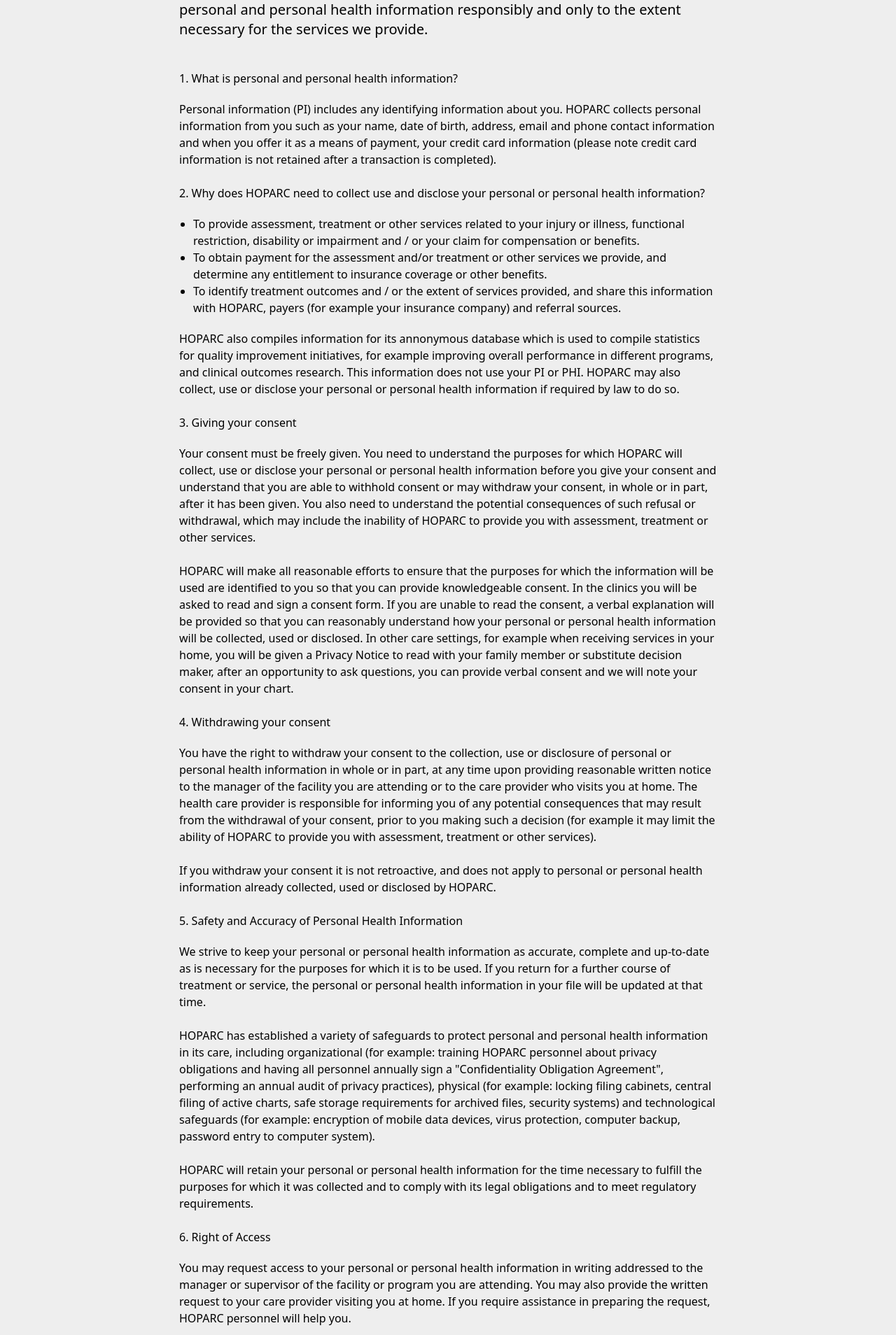
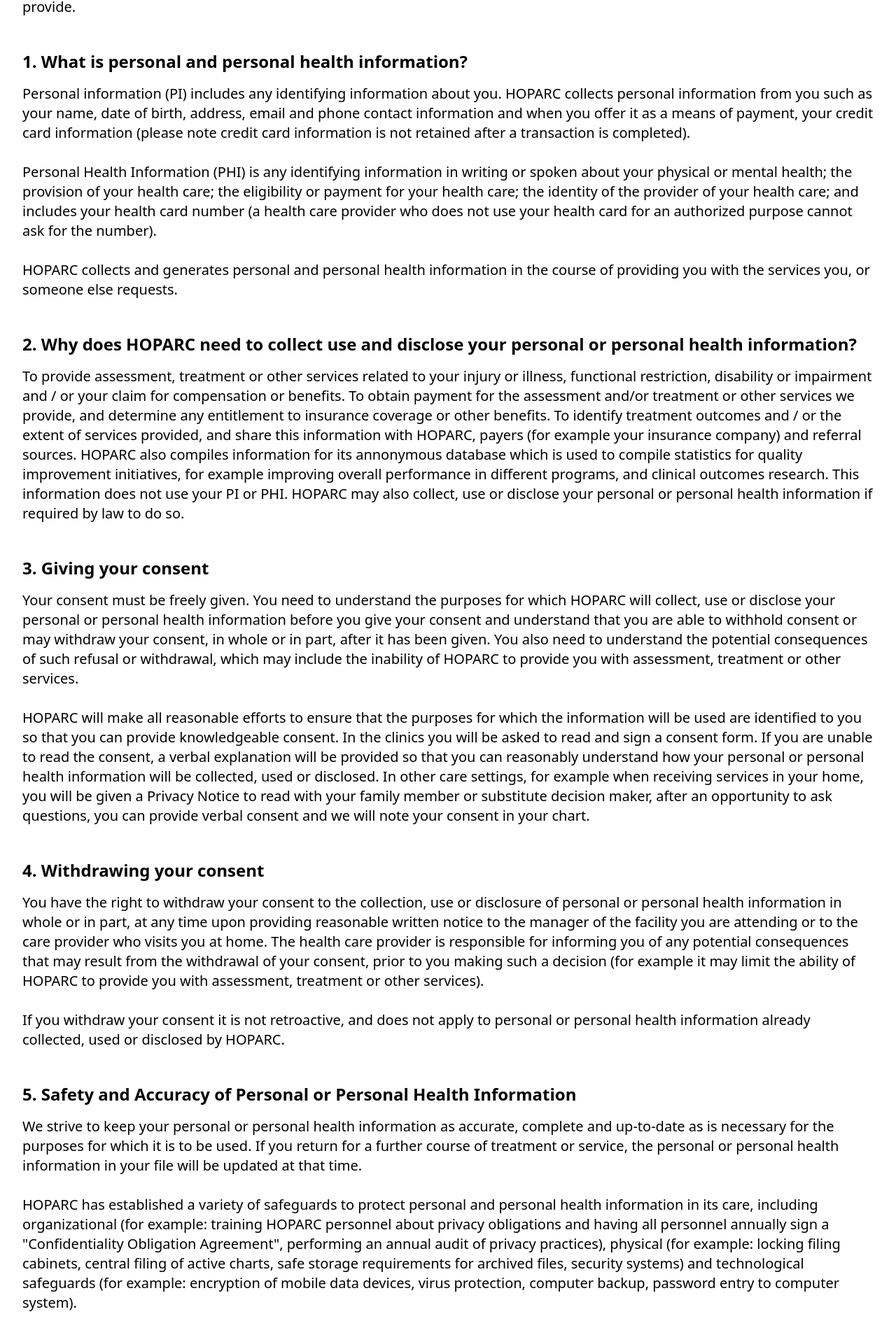
Before and after one commit to Hoparc/hoparc, a Next.js app: page /privacy-policy in a window 1280 px wide. Shown: the part 232-2140 px from the top of the page at 70% size. Built offline with nearby package versions, Linux system fonts and the light colour scheme.

Commit message:
Update privacy policy page

```diff
--- a/pages/privacy-policy.tsx
+++ b/pages/privacy-policy.tsx
@@ -1,17 +1,29 @@
 import Head from "next/head";
+import React from "react";
+import Footer from "../components/global/Footer";
+import Navbar from "../components/global/Navbar";
 
-import { NextPage } from "next";
+type PoliciesProps = {
+  title: string;
+  children?: React.ReactNode;
+};
 
-import Navbar from "../components/global/Navbar";
-import Footer from "../components/global/Footer";
+function Policies({ title, children }: PoliciesProps) {
+  return (
+    <>
+      <h2 className="mt-12 text-xl font-bold sm:text-2xl">{title}</h2>
+      <div className="mt-4 text-xl font-light">{children}</div>
+    </>
+  );
+}
 
-const PrivacyPolicy: NextPage = () => {
+const PrivacyPolicy = () => {
   return (
-    <div className="min-h-screen flex flex-col bg-slate-150">
+    <>
       <Head>
         <title>Privacy Policy | Hands on Physiotherapy and Rehab Centre</title>
         <link rel="apple-touch-icon" href="/path/to/apple-touch-icon.png" />
-        <meta name="theme-color" content="#0072C6" />
+        <meta name="theme-color" content="#327CDF" />
         <meta
           name="description"
           content="Privacy Policy at Hands on Physiotherapy and Rehab Centre"
@@ -23,68 +35,71 @@ const PrivacyPolicy: NextPage = () => {
         <meta name="viewport" content="width=device-width" />
       </Head>
       <Navbar />
-      <div className="mx-5 lg:mx-64 my-12 lg:my-24">
-        <h1 className="text-center my-5 font-bold uppercase tracking-wide text-4xl bg-gradient-to-r from-blue-350 via-green-350 to-blue-350 bg-clip-text fill-transparent [-webkit-text-fill-color:transparent]">
+      <section className="max-w-7xl mx-auto mt-5 px-5 sm:px-6 lg:px-8 py-20 sm:py-24 lg:py-24">
+        <h1 className="text-3xl font-extrabold tracking-tight sm:text-4xl">
           Privacy Policy
         </h1>
-        <p className="mb-5 leading-6 text-lg sm:text-xl ">
+        <p className="mt-4 text-xl font-light">
           The protection of personal and personal health information is an
           important principle to HOPARC. We are committed to collecting, using,
           and disclosing personal and personal health information responsibly
           and only to the extent necessary for the services we provide.
         </p>
-        <br />
 
-        <p>1. What is personal and personal health information?</p>
-        <p className="mt-5">
+        <Policies title="1. What is personal and personal health information?">
+          <p>
             Personal information (PI) includes any identifying information about
-          you. HOPARC collects personal information from you such as your name,
-          date of birth, address, email and phone contact information and when
-          you offer it as a means of payment, your credit card information
-          (please note credit card information is not retained after a
-          transaction is completed).
+            you. HOPARC collects personal information from you such as your
+            name, date of birth, address, email and phone contact information
+            and when you offer it as a means of payment, your credit card
+            information (please note credit card information is not retained
+            after a transaction is completed).
           </p>
           <br />
+          <p>
+            Personal Health Information (PHI) is any identifying information in
+            writing or spoken about your physical or mental health; the
+            provision of your health care; the eligibility or payment for your
+            health care; the identity of the provider of your health care; and
+            includes your health card number (a health care provider who does
+            not use your health card for an authorized purpose cannot ask for
+            the number).
+          </p>
+          <br />
+          <p>
+            HOPARC collects and generates personal and personal health
+            information in the course of providing you with the services you, or
+            someone else requests.
+          </p>
+        </Policies>
 
+        <Policies title="2. Why does HOPARC need to collect use and disclose your personal or personal health information?">
           <p>
-          2. Why does HOPARC need to collect use and disclose your personal or
-          personal health information?
-        </p>
-        <ul className="list-disc ml-5 mt-5">
-          <li>
             To provide assessment, treatment or other services related to your
             injury or illness, functional restriction, disability or impairment
-            and / or your claim for compensation or benefits.
-          </li>
-          <li>
-            To obtain payment for the assessment and/or treatment or other
-            services we provide, and determine any entitlement to insurance
-            coverage or other benefits.
-          </li>
-          <li>
-            To identify treatment outcomes and / or the extent of services
-            provided, and share this information with HOPARC, payers (for
-            example your insurance company) and referral sources.
-          </li>
-        </ul>
-        <p className="mt-5">
-          HOPARC also compiles information for its annonymous database which is
-          used to compile statistics for quality improvement initiatives, for
+            and / or your claim for compensation or benefits. To obtain payment
+            for the assessment and/or treatment or other services we provide,
+            and determine any entitlement to insurance coverage or other
+            benefits. To identify treatment outcomes and / or the extent of
+            services provided, and share this information with HOPARC, payers
+            (for example your insurance company) and referral sources. HOPARC
+            also compiles information for its annonymous database which is used
+            to compile statistics for quality improvement initiatives, for
             example improving overall performance in different programs, and
             clinical outcomes research. This information does not use your PI or
             PHI. HOPARC may also collect, use or disclose your personal or
             personal health information if required by law to do so.
           </p>
-        <br />
+        </Policies>
 
-        <p>3. Giving your consent</p>
-        <p className="mt-5">
-          Your consent must be freely given. You need to understand the purposes
-          for which HOPARC will collect, use or disclose your personal or
-          personal health information before you give your consent and
-          understand that you are able to withhold consent or may withdraw your
-          consent, in whole or in part, after it has been given. You also need
-          to understand the potential consequences of such refusal or
+        <Policies title="3. Giving your consent">
+          <p>
+            Your consent must be freely given. You need to understand the
+            purposes for which HOPARC will collect, use or disclose your
+            personal or personal health information before you give your consent
+            and understand that you are able to withhold consent or may withdraw
+            your consent, in whole or in part, after it has been given. You also
+            need to understand the potential consequences of such refusal or
             withdrawal, which may include the inability of HOPARC to provide you
             with assessment, treatment or other services.
           </p>
@@ -95,22 +110,23 @@ const PrivacyPolicy: NextPage = () => {
             you can provide knowledgeable consent. In the clinics you will be
             asked to read and sign a consent form. If you are unable to read the
             consent, a verbal explanation will be provided so that you can
-          reasonably understand how your personal or personal health information
-          will be collected, used or disclosed. In other care settings, for
-          example when receiving services in your home, you will be given a
-          Privacy Notice to read with your family member or substitute decision
-          maker, after an opportunity to ask questions, you can provide verbal
-          consent and we will note your consent in your chart.
+            reasonably understand how your personal or personal health
+            information will be collected, used or disclosed. In other care
+            settings, for example when receiving services in your home, you will
+            be given a Privacy Notice to read with your family member or
+            substitute decision maker, after an opportunity to ask questions,
+            you can provide verbal consent and we will note your consent in your
+            chart.
           </p>
-        <br />
+        </Policies>
 
-        <p>4. Withdrawing your consent</p>
-        <p className="mt-5">
-          You have the right to withdraw your consent to the collection, use or
-          disclosure of personal or personal health information in whole or in
-          part, at any time upon providing reasonable written notice to the
-          manager of the facility you are attending or to the care provider who
-          visits you at home. The health care provider is responsible for
+        <Policies title="4. Withdrawing your consent">
+          <p>
+            You have the right to withdraw your consent to the collection, use
+            or disclosure of personal or personal health information in whole or
+            in part, at any time upon providing reasonable written notice to the
+            manager of the facility you are attending or to the care provider
+            who visits you at home. The health care provider is responsible for
             informing you of any potential consequences that may result from the
             withdrawal of your consent, prior to you making such a decision (for
             example it may limit the ability of HOPARC to provide you with
@@ -118,86 +134,89 @@ const PrivacyPolicy: NextPage = () => {
           </p>
           <br />
           <p>
-          If you withdraw your consent it is not retroactive, and does not apply
-          to personal or personal health information already collected, used or
-          disclosed by HOPARC.
+            If you withdraw your consent it is not retroactive, and does not
+            apply to personal or personal health information already collected,
+            used or disclosed by HOPARC.
           </p>
-        <br />
+        </Policies>
 
-        <p>5. Safety and Accuracy of Personal Health Information </p>
-        <p className="mt-5">
+        <Policies title="5. Safety and Accuracy of Personal or Personal Health Information">
+          <p>
             We strive to keep your personal or personal health information as
-          accurate, complete and up-to-date as is necessary for the purposes for
-          which it is to be used. If you return for a further course of
+            accurate, complete and up-to-date as is necessary for the purposes
+            for which it is to be used. If you return for a further course of
             treatment or service, the personal or personal health information in
             your file will be updated at that time.
           </p>
           <br />
           <p>
-          HOPARC has established a variety of safeguards to protect personal and
-          personal health information in its care, including organizational (for
-          example: training HOPARC personnel about privacy obligations and
-          having all personnel annually sign a "Confidentiality Obligation
-          Agreement", performing an annual audit of privacy practices), physical
-          (for example: locking filing cabinets, central filing of active
-          charts, safe storage requirements for archived files, security
-          systems) and technological safeguards (for example: encryption of
-          mobile data devices, virus protection, computer backup, password entry
-          to computer system).
+            HOPARC has established a variety of safeguards to protect personal
+            and personal health information in its care, including
+            organizational (for example: training HOPARC personnel about privacy
+            obligations and having all personnel annually sign a
+            "Confidentiality Obligation Agreement", performing an annual audit
+            of privacy practices), physical (for example: locking filing
+            cabinets, central filing of active charts, safe storage requirements
+            for archived files, security systems) and technological safeguards
+            (for example: encryption of mobile data devices, virus protection,
+            computer backup, password entry to computer system).
           </p>
           <br />
           <p>
             HOPARC will retain your personal or personal health information for
-          the time necessary to fulfill the purposes for which it was collected
-          and to comply with its legal obligations and to meet regulatory
-          requirements.
+            the time necessary to fulfill the purposes for which it was
+            collected and to comply with its legal obligations and to meet
+            regulatory requirements.
           </p>
-        <br />
+        </Policies>
 
-        <p>6. Right of Access</p>
-        <p className="mt-5">
-          You may request access to your personal or personal health information
-          in writing addressed to the manager or supervisor of the facility or
-          program you are attending. You may also provide the written request to
-          your care provider visiting you at home. If you require assistance in
-          preparing the request, HOPARC personnel will help you.
+        <Policies title="6. Right of Access">
+          <p>
+            You may request access to your personal or personal health
+            information in writing addressed to the manager or supervisor of the
+            facility or program you are attending. You may also provide the
+            written request to your care provider visiting you at home. If you
+            require assistance in preparing the request, HOPARC personnel will
+            help you.
           </p>
           <br />
           <p>
-          HOPARC will provide a response to your request within 30 days, either
-          providing access to the requested information, or providing a written
-          notice of why an extension of the time to respond is required, or
-          providing you with written reasons why access has been denied.
+            HOPARC will provide a response to your request within 30 days,
+            either providing access to the requested information, or providing a
+            written notice of why an extension of the time to respond is
+            required, or providing you with written reasons why access has been
+            denied.
           </p>
           <br />
           <p>
-          If your request for access is delayed or denied, you will be provided
-          with information about the recourse available through the personnel of
-          HOPARC (for contact information see the end of this notice).
+            If your request for access is delayed or denied, you will be
+            provided with information about the recourse available through the
+            personnel of HOPARC (for contact information see the end of this
+            notice).
           </p>
           <br />
           <p>
             There is no charge to look at a copy of your record however it is
             suggested that you do so when your therapist or care provider can be
-          present to go over the material with you (and your family if required)
-          to explain any medical or technical terms to avoid any
+            present to go over the material with you (and your family if
+            required) to explain any medical or technical terms to avoid any
             misunderstanding and misinterpretation.
           </p>
           <br />
           <p>
-          If you want to receive a copy of your information held by HOPARC, you
-          will be informed of the fees ahead of time. The charge will depend on
-          the number of pages you have requested, the location (if the record
-          has to be retrieved from a records storage facility), the complexity
-          and time it takes to recreate the record from an electronic records
-          system etc. All fees associated with a request for copies of personal
-          health information are calculated on a reasonable cost recovery basis
-          only.
+            If you want to receive a copy of your information held by HOPARC,
+            you will be informed of the fees ahead of time. The charge will
+            depend on the number of pages you have requested, the location (if
+            the record has to be retrieved from a records storage facility), the
+            complexity and time it takes to recreate the record from an
+            electronic records system etc. All fees associated with a request
+            for copies of personal health information are calculated on a
+            reasonable cost recovery basis only.
           </p>
-        <br />
+        </Policies>
 
-        <p>7. Right to request correction or amendment</p>
-        <p className="mt-5">
+        <Policies title="7. Right to request correction or amendment">
+          <p>
             You have the right to request the correction or amendment of any
             personal or personal health information held by HOPARC, if its
             accuracy and completeness is challenged and found to be deficient.
@@ -223,49 +242,66 @@ const PrivacyPolicy: NextPage = () => {
             disagreement if it is relevant to do so, and you instruct HOPARC
             personnel to take that action.
           </p>
-        <br />
+        </Policies>
 
-        <p>8. Use of Cookies</p>
-        <p className="mt-5">
+        <Policies title="8. Use of Cookies">
+          <p>
             Web cookies are text files containing small amounts of information
-          which are downloaded to the user's device when they browse a website.
-          Cookies are then sent back to the originating website on each
-          subsequent visit. Cookies allow websites to recognize the user's
-          device.
+            which are downloaded to the user's device when they browse a
+            website. Cookies are then sent back to the originating website on
+            each subsequent visit. Cookies allow websites to recognize the
+            user's device.
           </p>
           <br />
           <p>
             Like many websites, ours uses cookies. Cookies are small text files
             that we put on your computer, that allow us to provide you with a
-          better browsing experience. By using this website, you agree to let us
-          use cookies. For a more detailed description.
+            better browsing experience. By using this website, you agree to let
+            us use cookies. For a more detailed description.
           </p>
-        <br />
+        </Policies>
 
-        <p>9. Limiting Collection</p>
-        <p className="mt-5">
-          Web cookies are text files containing small amounts of information
-          which are downloaded to the user's device when they browse a website.
-          Cookies are then sent back to the originating website on each
-          subsequent visit. Cookies allow websites to recognize the user's
-          device.
+        <Policies title="9. Limiting Collection">
+          <p>
+            HOPARC will limit the collection of Personal Information to that
+            which is necessary for the purposes identified by HOPARC and
+            pursuant to this Privacy Policy.
           </p>
-        <br />
+        </Policies>
 
-        <p>10. Contact Us</p>
-        <p className="mt-5">
+        <Policies title="10. Contact Us">
+          <p>
             If you have any comments or questions about our privacy or security
-          practices or about your Personal Information in our control, including
-          its accuracy or integrity, or if you wish to change your preferences
-          as to how we use and disclose your Personal Information:
+            practices or about your Personal Information in our control,
+            including its accuracy or integrity, or if you wish to change your
+            preferences as to how we use and disclose your Personal Information:
           </p>
-        <br />
-        <p>
-          Contact us by calling +1 289 554 9090 or email us at info@hoparc.com
+        </Policies>
+
+        <p className="mt-4 text-xl font-light">
+          Contact us by
+          <span className="block">
+            Phone: {""}
+            <a
+              className="underline hover:text-green-350 hover:no-underline"
+              href="tel: +1(289) 554-9090"
+            >
+              +1 (289) 554-9090
+            </a>
+          </span>
+          <span>
+            Email: {""}
+            <a
+              className="underline hover:text-green-350 hover:no-underline"
+              href="mailto:info@hoparc.com?subject=Book%20appointment"
+            >
+              info@hoparc.com
+            </a>
+          </span>
         </p>
-      </div>
+      </section>
       <Footer />
-    </div>
+    </>
   );
 };
 
```
Lines whose indentation alone changed are shown as unchanged.
